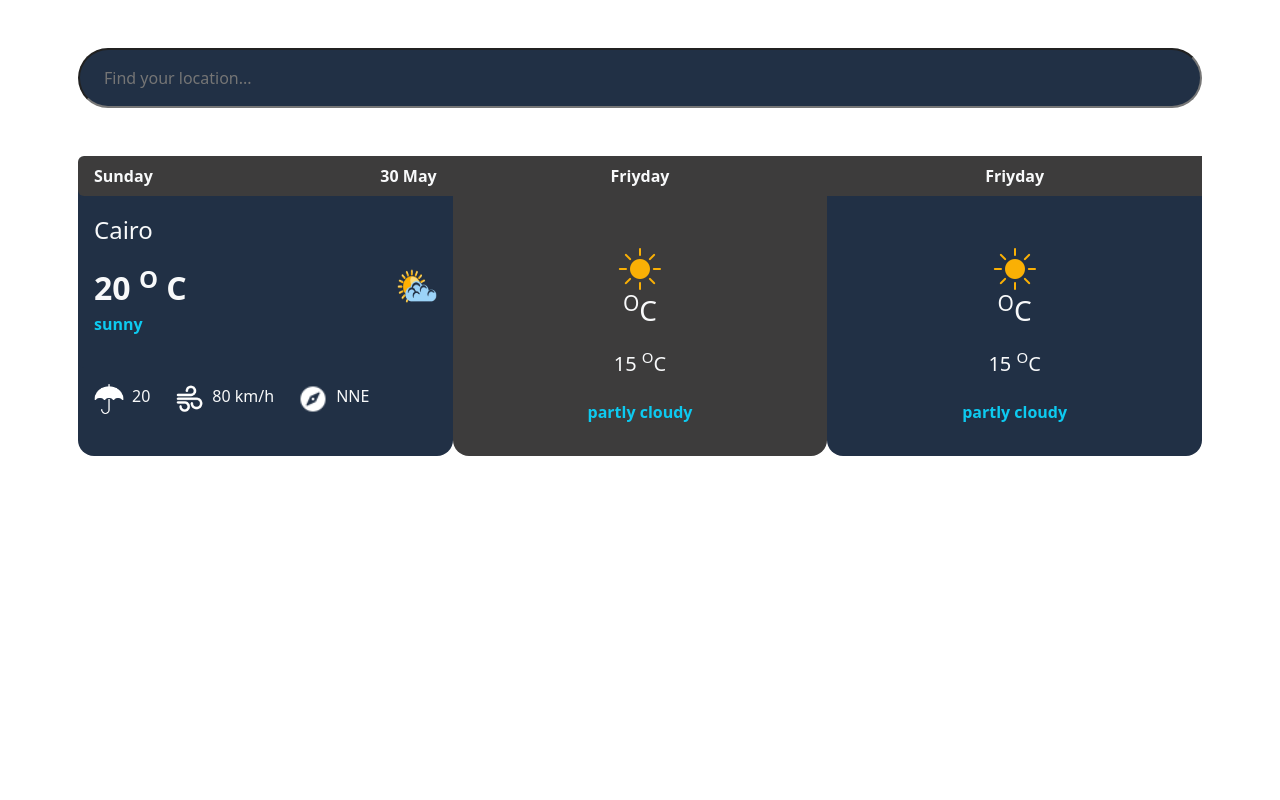
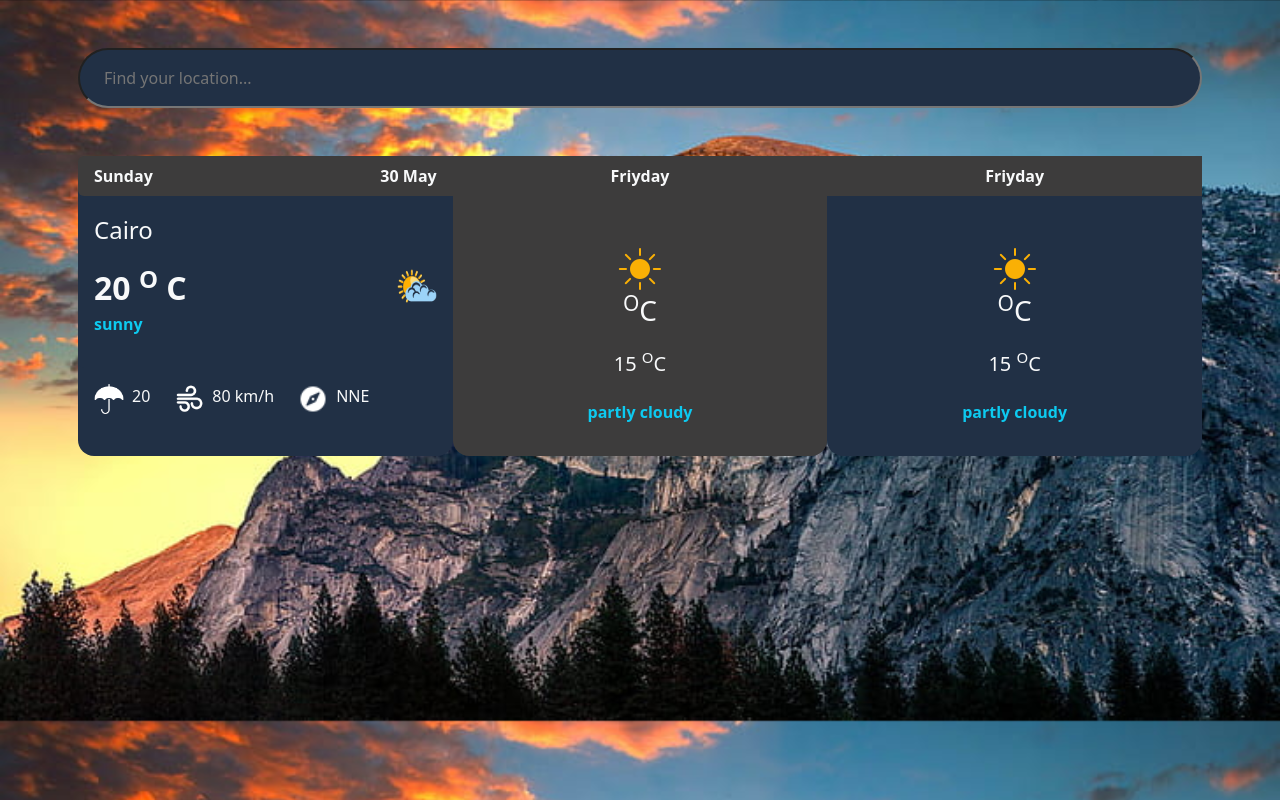
Before and after one commit to esraakhaled150/Weather-App, a plain HTML site: page index.html in a window 1280 px wide. Drawn offline with Linux system fonts and the light colour scheme; no server answers.

Commit message:
Update style.css

```diff
--- a/css/style.css
+++ b/css/style.css
@@ -16,6 +16,6 @@
 }
 
 body{
-    background-image: url(./images/nature-mountains-cliff-rock-wallpaper-preview.jpg);
+    background-image: url(../images/nature-mountains-cliff-rock-wallpaper-preview.jpg);
     background-size: cover;
 }
```
